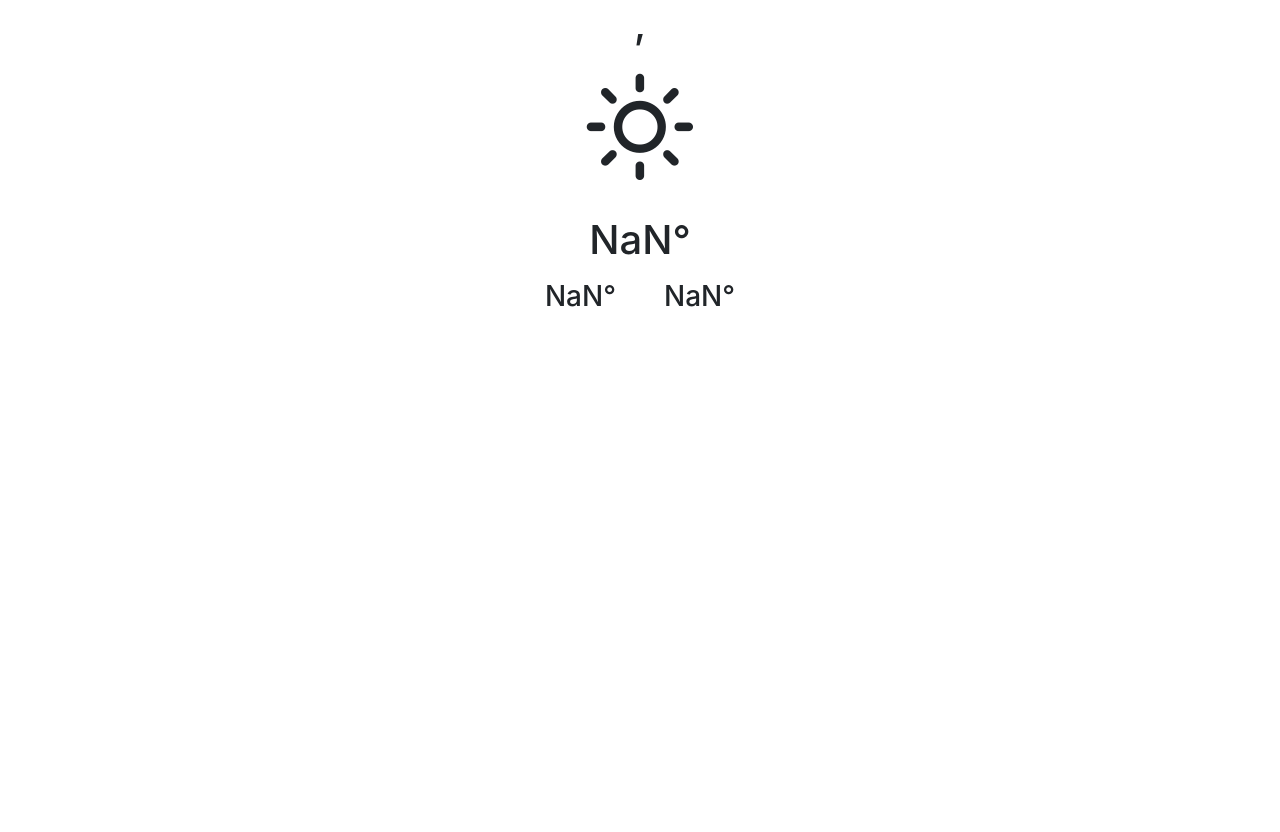
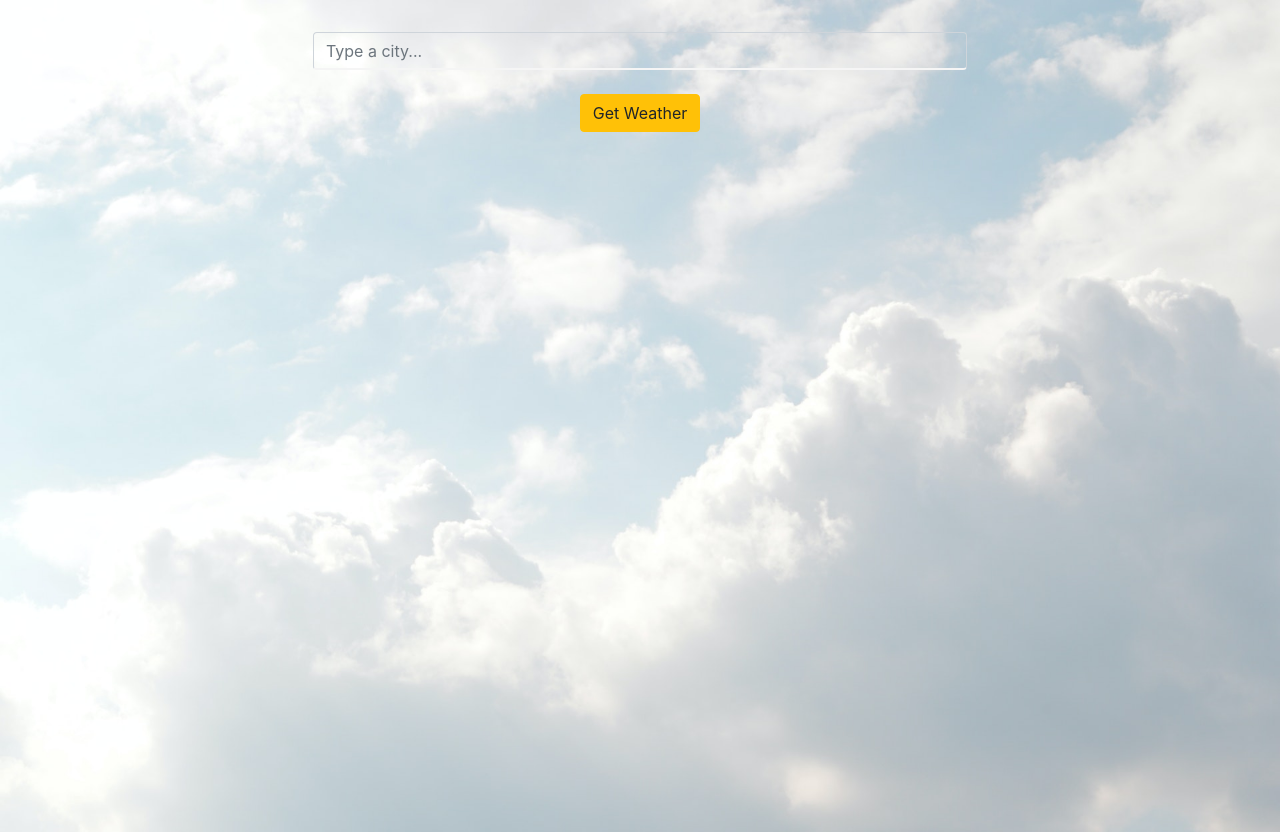
Before and after one commit to RenGVZ/react-weather-tut, a React (Create React App) app: page / in a window 1280 px wide. Before the commit the page ends 800 px from the top, so only its background shows below. Built offline with nearby package versions, Linux system fonts and the light colour scheme; no server answers.

Commit message:
completed weather app with API

```diff
--- a/src/App.js
+++ b/src/App.js
@@ -5,6 +5,7 @@ import 'bootstrap/dist/css/bootstrap.min.css';
 import 'weather-icons/css/weather-icons.css'
 import Weather from './components/weather_component';
 import key from './key';
+import Form from './components/form_component';
 
 class App extends Component {
   constructor(){
@@ -21,39 +22,85 @@ class App extends Component {
       description: "",
       error: false
     };
-    this.getWeather();
+
+    this.weatherIcon = {
+      Thunderstorm:"wi-thunderstorm",
+      Drizzle: "wi-sleet",
+      Rain: "wi-storm-showers",
+      Snow: "wi-snow",
+      Atmosphere: "wi-fog",
+      Clear: "wi-day-sunny",
+      Clouds: "wi-day-fog"
+    }
   }
 
-  getWeather = async () => {
-    const apiCall = await fetch(`http://api.openweathermap.org/data/2.5/weather?q=seattle&appid=${key}`);
+  calcCelsius(temp) {
+    let cel = Math.floor(temp - 273.15);
+    return cel
+  }
 
-    const response = await apiCall.json();
+  getWeatherIcon(icons, rangeId){
+    switch(true){
+      case rangeId >= 200 && rangeId <= 232:
+        this.setState({icon: this.weatherIcon.Thunderstorm});
+        break;
+      case rangeId >= 300 && rangeId <= 321:
+        this.setState({icon: this.weatherIcon.Drizzle});
+      break;
+      case rangeId >= 500 && rangeId <= 531:
+        this.setState({icon: this.weatherIcon.Rain});
+      break;
+      case rangeId >= 600 && rangeId <= 622:
+        this.setState({icon: this.weatherIcon.Snow});
+      break;
+      case rangeId >= 701 && rangeId <= 781:
+        this.setState({icon: this.weatherIcon.Atmosphere});
+      break;
+      case rangeId === 800:
+        this.setState({icon: this.weatherIcon.Clear});
+      break;
+      case rangeId >= 801 && rangeId <= 804:
+        this.setState({icon: this.weatherIcon.Clouds});
+      break;
+      default:
+        this.setState({icon: this.weatherIcon.Clouds});
+      break;
+    }
+  }
 
-    console.log(response);
+  getWeather = async (e) => {
+    e.preventDefault();
+    const city = e.target.elements.city.value;
 
-    this.setState({
-      city: response.name,
-      country: response.sys.country,
-      weather: response.weather,
-      icon: response.weather[0].icon,
-      // main: ,
-      celsius: response.main.temp,
-      temp_max: response.main.temp_max,
-      temp_min: response.main.temp_min,
-      description: response.weather,
-      error: false
-    })
+    if(city) {
+      const apiCall = await fetch(`http://api.openweathermap.org/data/2.5/weather?q=${city}&appid=${key}`);
+      const response = await apiCall.json();
+      console.log(response);
+      this.setState({
+        city: `${response.name}`,
+        country: response.sys.country,
+        weather: response.weather,
+        celsius: this.calcCelsius(response.main.temp),
+        temp_max: this.calcCelsius(response.main.temp_max),
+        temp_min: this.calcCelsius(response.main.temp_min),
+        description: response.weather[0].description,
+        error: false
+      });
+      this.getWeatherIcon(this.weatherIcon, response.weather[0].id)
+      } else{
+        this.setState({error: true})
+      }
   }
 
   render() {
     return(
       <div className="App">
+        <Form loadWeather={this.getWeather} error={this.state.error}/>
         <Weather
           city={this.state.city}
           country={this.state.country}
           celsius={this.state.celsius}
-          weather={this.state.weather}
-          icon={this.state.icon}
+          weatherIcon={this.state.icon}
           main={this.state.main}
           temp_max={this.state.temp_max}
           temp_min={this.state.temp_min}
--- /dev/null
+++ b/src/components/form_component.jsx
@@ -0,0 +1,35 @@
+import React from 'react';
+import './form_style.css'
+
+const Form = props => {
+  return (
+    <div className="container">
+    <div>{props.error ? error() : null}</div>
+      <form onSubmit={props.loadWeather}>
+        <div className="row">
+          <div className="col-12">
+            <input type="text"
+              className="form-control"
+              name="city"
+              autoComplete="off"
+              placeholder="Type a city..."
+              />
+          </div>
+          <div className="col-12 mt-4 mb-4">
+            <button className="btn btn-warning mb-4">Get Weather</button>
+          </div>
+        </div>
+      </form>
+    </div>
+  );
+}
+
+function error() {
+  return (
+    <div className="alert alert-danger mx-5" role="alert">
+      Please enter a city
+    </div>
+  );
+}
+
+export default Form;
--- /dev/null
+++ b/src/components/form_style.css
@@ -0,0 +1,28 @@
+form {
+  margin-top: 2rem;
+}
+
+form input[name='city'] {
+  background-color: transparent;
+  color: white;
+  border-bottom: 2px solid whitesmoke;
+}
+
+form input[name='city']:focus {
+  border: 2px solid whitesmoke;
+  background-color: transparent;
+  box-shadow: none;
+}
+
+.col-12 {
+  flex: 0 0 60%;
+  max-width: 100%;
+}
+
+.row {
+  display: flex;
+  flex-wrap: wrap;
+  margin-right: -15px;
+  margin-left: -15px;
+  justify-content: center;
+}
--- a/src/components/weather_component.jsx
+++ b/src/components/weather_component.jsx
@@ -3,16 +3,23 @@ import React from 'react';
 const Weather = (props) => {
   return(
     <div className="container">
-      <div className="cards">
-        <h1>{props.city},{props.country}</h1>
+      <div className="cards pt-4">
+        {props.city ? (
+          <h1>{props.city}, {props.country}</h1>
+        ): null}
         <h5 className="py-4">
-          <i className="wi wi-day-sunny display-1"></i>
+          <i className={`wi ${props.weatherIcon} display-1`}></i>
         </h5>
-        <h1 className="py-2">{Math.floor(props.celsius - 273.15)}&deg;</h1>
+
+        {props.celsius ? (
+          <h1 className="py-2">{props.celsius}&deg;</h1>
+        ): null}
+
         {/** show maxx and min */}
-        {minmaxTemp(Math.floor(props.temp_min - 273.15), Math.floor(props.temp_max - 273.15))}
+        {minmaxTemp(props.temp_min, props.temp_max)}
+
         <h4 className="py-3">
-          {/* {props.description[0]} */}
+          {props.description}
         </h4>
       </div>
     </div>
@@ -20,12 +27,14 @@ const Weather = (props) => {
 }
 
 function minmaxTemp(min,max) {
-  return (
-    <h3>
-      <span className="px-4">{min}&deg;</span>
-      <span className="px-4">{max}&deg;</span>
-    </h3>
-  )
+  if(min && max) {
+    return (
+      <h3>
+        <span className="px-4">{min}&deg;</span>
+        <span className="px-4">{max}&deg;</span>
+      </h3>
+    );
+  }
 }
 
 export default Weather;
--- a/src/index.css
+++ b/src/index.css
@@ -5,6 +5,10 @@ body {
     sans-serif;
   -webkit-font-smoothing: antialiased;
   -moz-osx-font-smoothing: grayscale;
+  background-image: url('./assets/sunny.jpg');
+  background-size: cover;
+  background-repeat: no-repeat;
+  height: 100vh;
 }
 
 code {
```
Also changed, not shown: src/assets/sunny.jpg (added).
